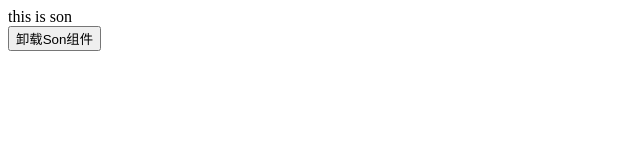
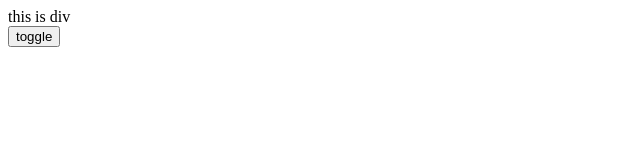
Before and after one commit to qjj-0409/react-basic, a React (Create React App) app: page / in a window 1280 px wide. Shown: the top 160 px of the page, without its empty margins (0-640 px from the left). Built offline with nearby package versions, Linux system fonts and the light colour scheme.

Commit message:
自定义Hook实现

```diff
--- a/src/App.js
+++ b/src/App.js
@@ -1,26 +1,32 @@
-import { useEffect, useState } from "react"
-function Son() {
-  // 1.渲染时开启一个定时器
-  useEffect(() => {
-    const timer = setInterval(() => {
-      console.log("定时器执行中...")
-    }, 1000)
-    return () => {
-      // 清除副作用（组件卸载时）
-      console.log("清除副作用")
-      clearInterval(timer)
-    }
-  }, [])
-  return <div>this is son</div>
+// 封装自定义hook
+
+import { useState } from "react"
+
+function useToggle() {
+  // 可复用的逻辑代码
+  const [value, setValue] = useState(true)
+
+  const toggle = () => setValue(!value)
+
+  // 哪些状态和回调函数需要在其他组件中使用 return
+  return {
+    value,
+    toggle,
+  }
 }
 
+// 封装自定义hook通用思路
+// 1.声明一个以use开头的函数
+// 2.在函数体内封装可复用的逻辑（只要是可复用的逻辑）
+// 3.把组件中用到的状态或者回调return出去（以对象或者数组）
+// 4.在哪个组件中要用到这个逻辑，就执行这个函数，解构出来状态和回调进行使用
+
 const App = () => {
-  // 通过条件渲染模拟组件卸载
-  const [show, setShow] = useState(true)
+  const { value, toggle } = useToggle()
   return (
     <div>
-      {show && <Son />}
-      <button onClick={() => setShow(false)}>卸载Son组件</button>
+      {value && <div>this is div</div>}
+      <button onClick={toggle}>toggle</button>
     </div>
   )
 }
```
